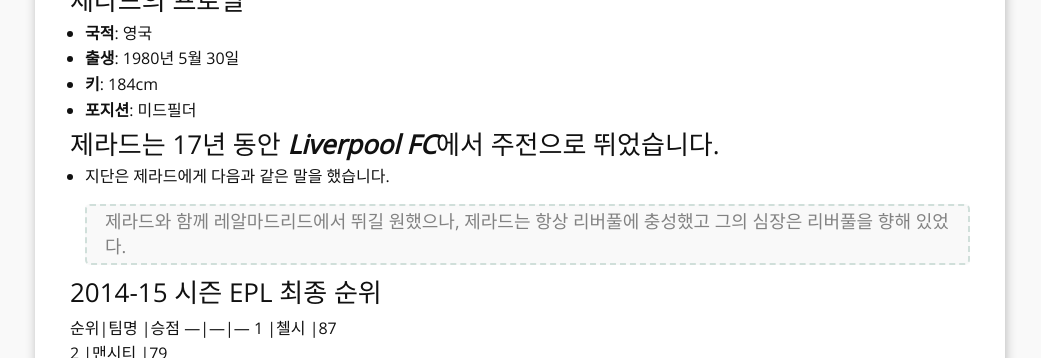
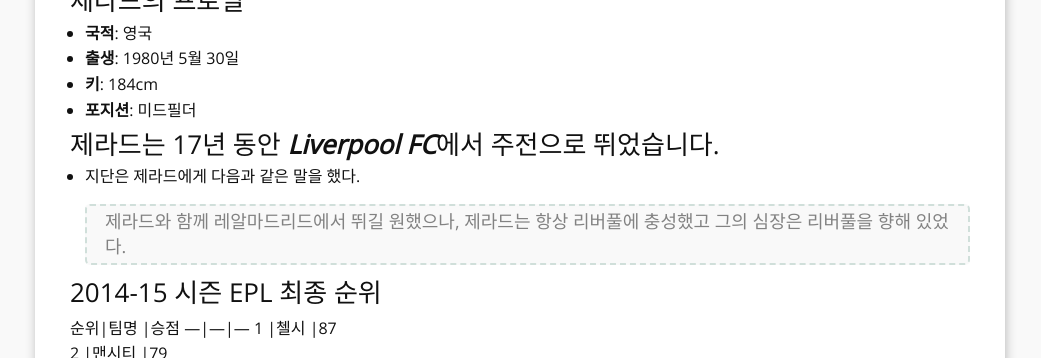
Before and after one commit to kut-fashion/kut-fashion, a Jekyll site: the page built from _posts/2015-05-26-Seo.md, in a window 1280 px wide. Shown: the part 821-1179 px from the top of the page, without its empty margins (120-1161 px from the left). Built offline with Jekyll 4.4.1, drawn with Linux system fonts in a browser that asks for light colours; comment, search, counter and statistics services are not loaded.

```diff
--- a/_posts/2015-05-26-Seo.md
+++ b/_posts/2015-05-26-Seo.md
@@ -18,7 +18,7 @@
 
 ### 제라드는 17년 동안 ***Liverpool FC***에서 주전으로 뛰었습니다.
 
-* 지단은 제라드에게 다음과 같은 말을 했습니다.
+* 지단은 제라드에게 다음과 같은 말을 했다.
 > 제라드와 함께 레알마드리드에서 뛰길 원했으나,
 > 제라드는 항상 리버풀에 충성했고 그의 심장은 리버풀을 향해 있었다.
 
```
